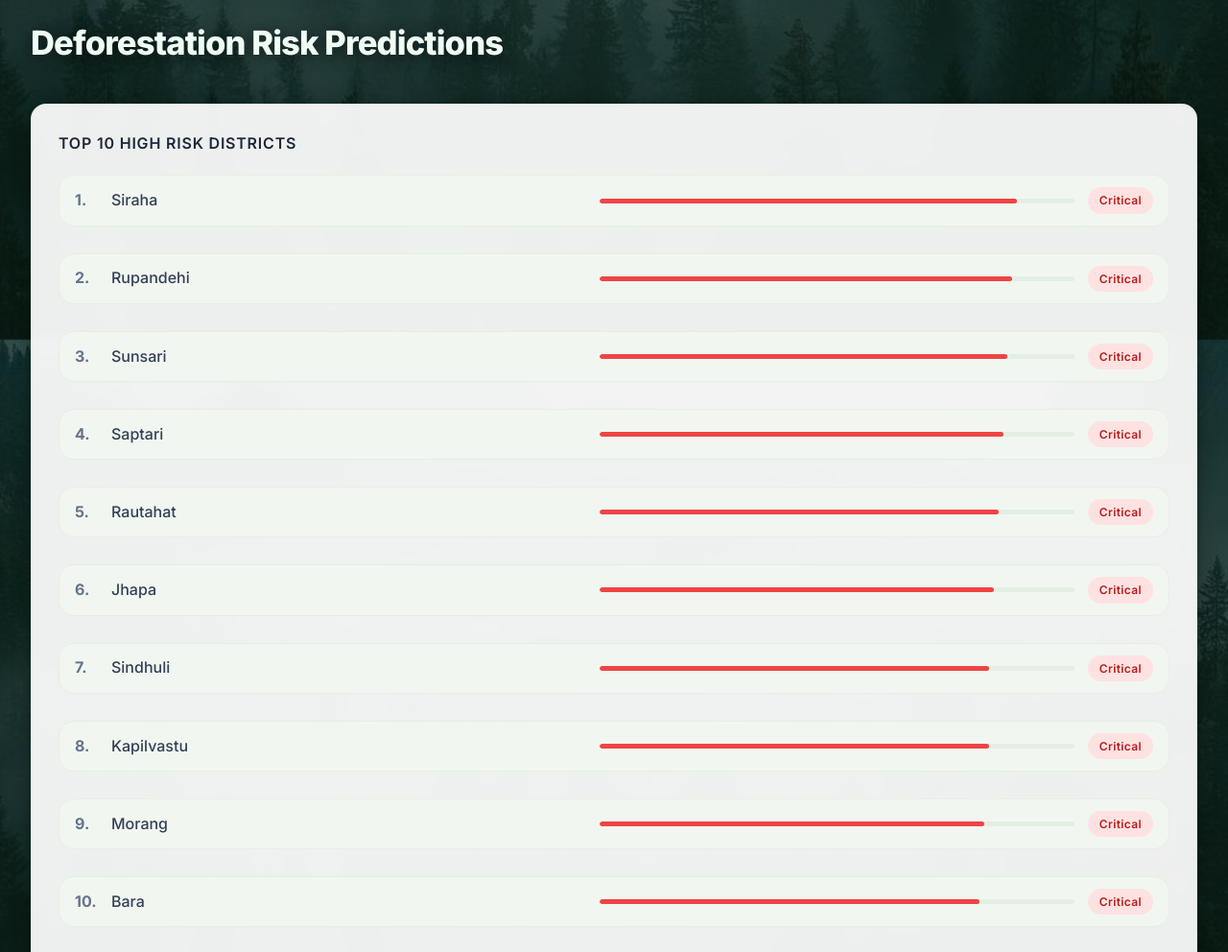
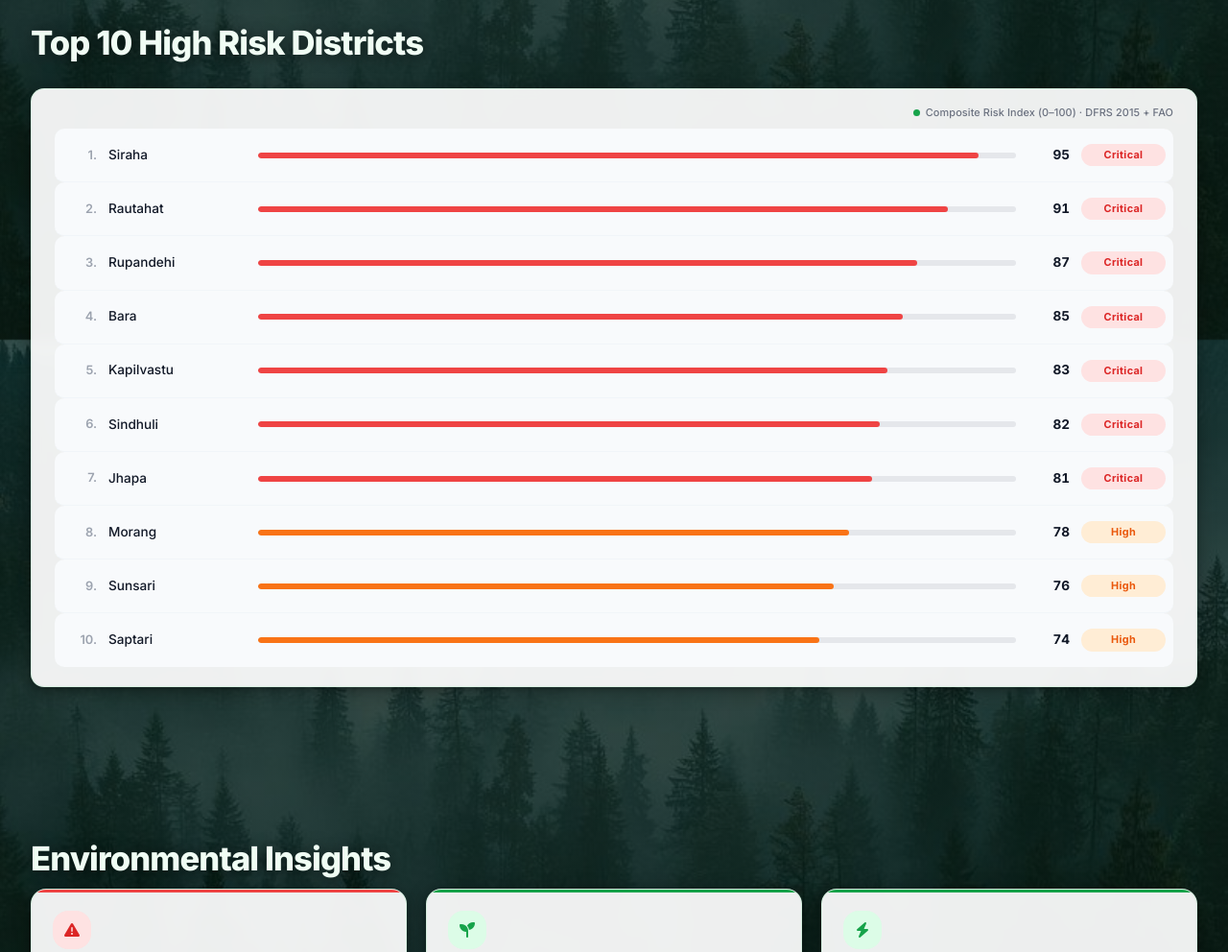
Before and after one commit to Ankit-dev-7/Forest, a website with bundled scripts: page index.html in a window 1280 px wide. Shown: the part 4446-5438 px from the top of the page at 96% size. Built offline with nearby package versions, Linux system fonts and the light colour scheme.

Commit message:
few change

```diff
--- a/css/responsive.css
+++ b/css/responsive.css
@@ -335,6 +335,17 @@
   /* Prediction cards: single column */
   #prediction-cards-container {
     grid-template-columns: 1fr;
+  }
+
+  /* Risk list: tighter columns on mobile */
+  .risk-row {
+    grid-template-columns: 1.5rem 6rem 1fr 2rem 4rem;
+    gap: 0 0.5rem;
+    padding: 0.5rem 0.25rem;
+  }
+
+  .risk-row__name {
+    font-size: var(--text-xs);
   }
 
   /* Methodology articles */
--- a/css/style.css
+++ b/css/style.css
@@ -1371,46 +1371,130 @@ main section:nth-of-type(even) {
 /* ============================================================
    21. TOP RISK LIST
    ============================================================ */
+/* ============================================================
+   21. TOP RISK LIST
+   ============================================================ */
 #top-risk-list-wrapper {
-  margin-top: 2rem;
-  background: var(--color-surface);
-  border-radius: var(--radius-xl);
-  padding: 1.75rem;
-  border: 1px solid var(--color-border);
-  box-shadow: var(--shadow-card);
-}
-
-#top-risk-list-wrapper h3 {
-  font-size: var(--text-base);
+  margin-top: 1rem;
+  background: #ffffff;
+  border-radius: 14px;
+  padding: 1rem 1.5rem 1.25rem;
+  border: 1px solid rgba(226, 232, 240, 0.8);
+  box-shadow: 0 4px 20px rgba(0,0,0,0.08), 0 1px 4px rgba(0,0,0,0.04);
+}
+
+/* Legend badge — top right */
+.risk-legend-badge {
+  display: flex;
+  align-items: center;
+  justify-content: flex-end;
+  gap: 0.35rem;
+  font-size: 0.68rem;
+  font-weight: 500;
+  color: #6b7280;
+  margin-bottom: 0.5rem;
+  letter-spacing: 0.01em;
+}
+
+.risk-legend-dot {
+  width: 7px;
+  height: 7px;
+  border-radius: 50%;
+  background: #16a34a;
+  flex-shrink: 0;
+}
+
+/* List */
+#top-risk-list {
+  display: flex;
+  flex-direction: column;
+  gap: 0;
+  list-style: none;
+  padding: 0;
+  margin: 0;
+}
+
+/* Each row — alternating background */
+.risk-row {
+  display: grid;
+  grid-template-columns: 2.25rem 9rem 1fr 2.75rem 5.5rem;
+  align-items: center;
+  gap: 0 0.75rem;
+  padding: 1rem 0.5rem;
+  border-radius: 6px;
+  border-bottom: 1px solid #f1f5f9;
+  transition: background var(--transition-fast);
+}
+
+.risk-row:last-child {
+  border-bottom: none;
+}
+
+.risk-row:hover {
+  background: #f1f5f9;
+}
+
+/* Rank */
+.risk-row__rank {
+  font-size: 0.8rem;
   font-weight: 600;
-  color: var(--color-text-secondary);
-  text-transform: uppercase;
-  letter-spacing: 0.05em;
-  margin-bottom: 1.25rem;
-}
-
-#top-risk-list {
-  display: flex;
-  flex-direction: column;
-  gap: 1rem;
-}
-
-#top-risk-list li {
-  display: flex;
-  align-items: center;
-  gap: 0.875rem;
-  padding: 0.75rem 1rem;
-  margin-bottom: 0.75rem;
-  background: var(--sage-100);
-  border-radius: var(--radius-lg);
-  border: 1px solid var(--sage-border-soft);
-  transition: background var(--transition-fast);
-}
-
-#top-risk-list li:hover {
-  background: var(--color-surface-soft);
-}
-
+  color: #9ca3af;
+  text-align: right;
+}
+
+/* District name */
+.risk-row__name {
+  font-size: 0.85rem;
+  font-weight: 500;
+  color: #111827;
+  white-space: nowrap;
+  overflow: hidden;
+  text-overflow: ellipsis;
+}
+
+/* Bar track */
+.risk-row__bar-wrap {
+  height: 6px;
+  background: #e5e7eb;
+  border-radius: 999px;
+  overflow: hidden;
+}
+
+/* Bar fill */
+.risk-row__bar {
+  height: 100%;
+  border-radius: 999px;
+  transition: width 0.7s cubic-bezier(0.4, 0, 0.2, 1);
+}
+
+/* Score */
+.risk-row__score {
+  font-size: 0.85rem;
+  font-weight: 700;
+  color: #111827;
+  text-align: right;
+  font-variant-numeric: tabular-nums;
+}
+
+/* Badge */
+.risk-row__badge {
+  display: inline-flex;
+  align-items: center;
+  justify-content: center;
+  padding: 0.18rem 0.7rem;
+  border-radius: 999px;
+  font-size: 0.68rem;
+  font-weight: 700;
+  letter-spacing: 0.03em;
+  min-width: 4.5rem;
+}
+
+.risk-badge--critical { background: #fee2e2; color: #dc2626; }
+.risk-badge--high     { background: #ffedd5; color: #ea580c; }
+.risk-badge--medium   { background: #fef9c3; color: #ca8a04; }
+.risk-badge--low      { background: #dcfce7; color: #16a34a; }
+
+/* Keep legacy classes for any other usage */
 .risk-bar-container {
   flex: 1;
   height: 5px;
@@ -1418,7 +1502,6 @@ main section:nth-of-type(even) {
   border-radius: var(--radius-full);
   overflow: hidden;
 }
-
 .risk-bar {
   height: 100%;
   border-radius: var(--radius-full);
--- a/data/risk_score.json
+++ b/data/risk_score.json
@@ -10,17 +10,17 @@
     { "name": "Terhathum",      "riskScore": 16 },
     { "name": "Panchthar",      "riskScore": 22 },
     { "name": "Ilam",           "riskScore": 30 },
-    { "name": "Jhapa",          "riskScore": 83 },
-    { "name": "Morang",         "riskScore": 81 },
-    { "name": "Sunsari",        "riskScore": 86 },
-    { "name": "Saptari",        "riskScore": 85 },
+    { "name": "Jhapa",          "riskScore": 81 },
+    { "name": "Morang",         "riskScore": 78 },
+    { "name": "Sunsari",        "riskScore": 76 },
+    { "name": "Saptari",        "riskScore": 74 },
     { "name": "Udayapur",       "riskScore": 36 },
-    { "name": "Siraha",         "riskScore": 88 },
+    { "name": "Siraha",         "riskScore": 95 },
     { "name": "Dhanusha",       "riskScore": 69 },
     { "name": "Mahottari",      "riskScore": 72 },
     { "name": "Sarlahi",        "riskScore": 38 },
-    { "name": "Rautahat",       "riskScore": 84 },
-    { "name": "Bara",           "riskScore": 80 },
+    { "name": "Rautahat",       "riskScore": 91 },
+    { "name": "Bara",           "riskScore": 85 },
     { "name": "Parsa",          "riskScore": 68 },
     { "name": "Sindhuli",       "riskScore": 82 },
     { "name": "Ramechhap",      "riskScore": 28 },
@@ -50,7 +50,7 @@
     { "name": "Gulmi",          "riskScore": 50 },
     { "name": "Palpa",          "riskScore": 47 },
     { "name": "Arghakhanchi",   "riskScore": 43 },
-    { "name": "Kapilvastu",     "riskScore": 82 },
+    { "name": "Kapilvastu",     "riskScore": 83 },
     { "name": "Rupandehi",      "riskScore": 87 },
     { "name": "Pyuthan",        "riskScore": 28 },
     { "name": "Rolpa",          "riskScore": 24 },
@@ -75,7 +75,7 @@
     { "name": "Baitadi",        "riskScore": 20 },
     { "name": "Dadeldhura",     "riskScore": 28 },
     { "name": "Doti",           "riskScore": 24 },
-    { "name": "Kailali",        "riskScore": 76 },
+    { "name": "Kailali",        "riskScore": 72 },
     { "name": "Kanchanpur",     "riskScore": 73 }
   ]
 }
--- a/index.html
+++ b/index.html
@@ -477,13 +477,12 @@
 
     <!-- Prediction Dashboard Section -->
     <section id="prediction" aria-labelledby="prediction-heading">
-      <h2 id="prediction-heading">Deforestation Risk Predictions</h2>
+      <h2 id="prediction-heading">Top 10 High Risk Districts</h2>
 
 
 
       <!-- Top 10 high risk list -->
       <div id="top-risk-list-wrapper" aria-labelledby="top-risk-heading">
-        <h3 id="top-risk-heading">Top 10 High Risk Districts</h3>
         <ol id="top-risk-list" aria-label="Ranked list of highest risk districts"></ol>
       </div>
 
--- a/js/prediction.js
+++ b/js/prediction.js
@@ -16,20 +16,37 @@ import { getRiskColor, getRiskLevel } from './utils.js';
  * @returns {string}
  */
 function riskBadgeClass(score) {
-  if (score >= 80) return 'badge-red';
-  if (score >= 60) return 'badge-orange';
-  if (score >= 40) return 'badge-amber';
-  return 'badge-green';
+  if (score >= 80) return 'risk-badge--critical';
+  if (score >= 60) return 'risk-badge--high';
+  if (score >= 40) return 'risk-badge--medium';
+  return 'risk-badge--low';
+}
+
+function riskBadgeLabel(score) {
+  if (score >= 80) return 'Critical';
+  if (score >= 60) return 'High';
+  if (score >= 40) return 'Medium';
+  return 'Low';
 }
 
 /**
- * Render the Top-10 High Risk Districts ordered list.
- * Source: risk.districts sorted descending by riskScore.
+ * Render the Top-10 High Risk Districts list.
  * @param {Array<{name:string, riskScore:number}>} riskDistricts
  */
 function renderTop10List(riskDistricts) {
-  const list = document.getElementById('top-risk-list');
-  if (!list) return;
+  const wrapper = document.getElementById('top-risk-list-wrapper');
+  const list    = document.getElementById('top-risk-list');
+  if (!list || !wrapper) return;
+
+  // Inject the legend badge once
+  if (!wrapper.querySelector('.risk-legend-badge')) {
+    const legend = document.createElement('div');
+    legend.className = 'risk-legend-badge';
+    legend.innerHTML =
+      '<span class="risk-legend-dot"></span>' +
+      'Composite Risk Index (0–100) · DFRS 2015 + FAO';
+    wrapper.insertBefore(legend, list);
+  }
 
   list.innerHTML = '';
   const top10 = [...riskDistricts]
@@ -38,32 +55,18 @@ function renderTop10List(riskDistricts) {
 
   top10.forEach((d, idx) => {
     const li = document.createElement('li');
-    li.style.cssText = 'margin-bottom: 12px !important;';
+    li.className = 'risk-row';
 
-    const rank = document.createElement('span');
-    rank.style.cssText = 'font-weight:700;min-width:1.5rem;color:var(--color-neutral-500);';
-    rank.textContent = `${idx + 1}.`;
+    li.innerHTML = `
+      <span class="risk-row__rank">${idx + 1}.</span>
+      <span class="risk-row__name">${d.name}</span>
+      <div class="risk-row__bar-wrap">
+        <div class="risk-row__bar" style="width:${d.riskScore}%;background:${getRiskColor(d.riskScore)};"></div>
+      </div>
+      <span class="risk-row__score">${d.riskScore}</span>
+      <span class="risk-row__badge ${riskBadgeClass(d.riskScore)}">${riskBadgeLabel(d.riskScore)}</span>
+    `;
 
-    const distName = document.createElement('span');
-    distName.style.cssText = 'flex:1;font-weight:500;';
-    distName.textContent = d.name;
-
-    const barContainer = document.createElement('div');
-    barContainer.className = 'risk-bar-container';
-    const bar = document.createElement('div');
-    bar.className = 'risk-bar';
-    bar.style.width = `${d.riskScore}%`;
-    bar.style.background = getRiskColor(d.riskScore);
-    barContainer.appendChild(bar);
-
-    const badge = document.createElement('span');
-    badge.className = `badge ${riskBadgeClass(d.riskScore)}`;
-    badge.textContent = getRiskLevel(d.riskScore);
-
-    li.appendChild(rank);
-    li.appendChild(distName);
-    li.appendChild(barContainer);
-    li.appendChild(badge);
     list.appendChild(li);
   });
 }
@@ -74,8 +77,6 @@ function renderTop10List(riskDistricts) {
 
 /**
  * Initialise the prediction module.
- * Called once from main.js after data:loaded.
- *
  * @param {object} prediction  Parsed prediction.json
  * @param {object} risk        Parsed risk_score.json
  */
@@ -85,15 +86,12 @@ export function init(prediction, risk) {
     return;
   }
 
-  // Sort districts by riskScore descending
   const sortedDistricts = [...(prediction.districts ?? [])]
     .sort((a, b) => b.riskScore - a.riskScore);
 
-  // Render top-10 list from risk data
   if (risk && risk.districts) {
     renderTop10List(risk.districts);
   } else {
-    // Fallback: use prediction districts
     renderTop10List(sortedDistricts.map(d => ({ name: d.name, riskScore: d.riskScore })));
   }
 }
```
